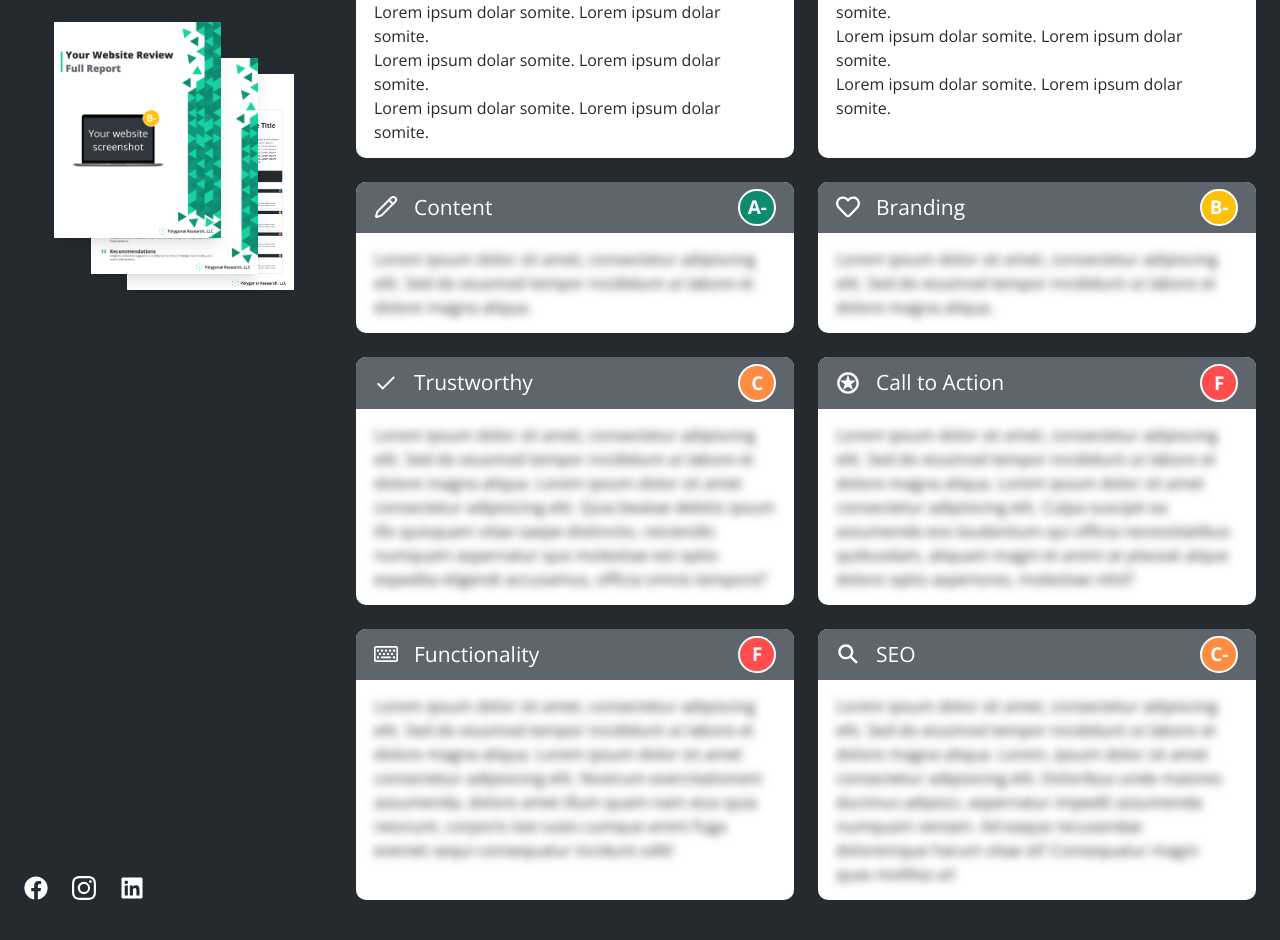
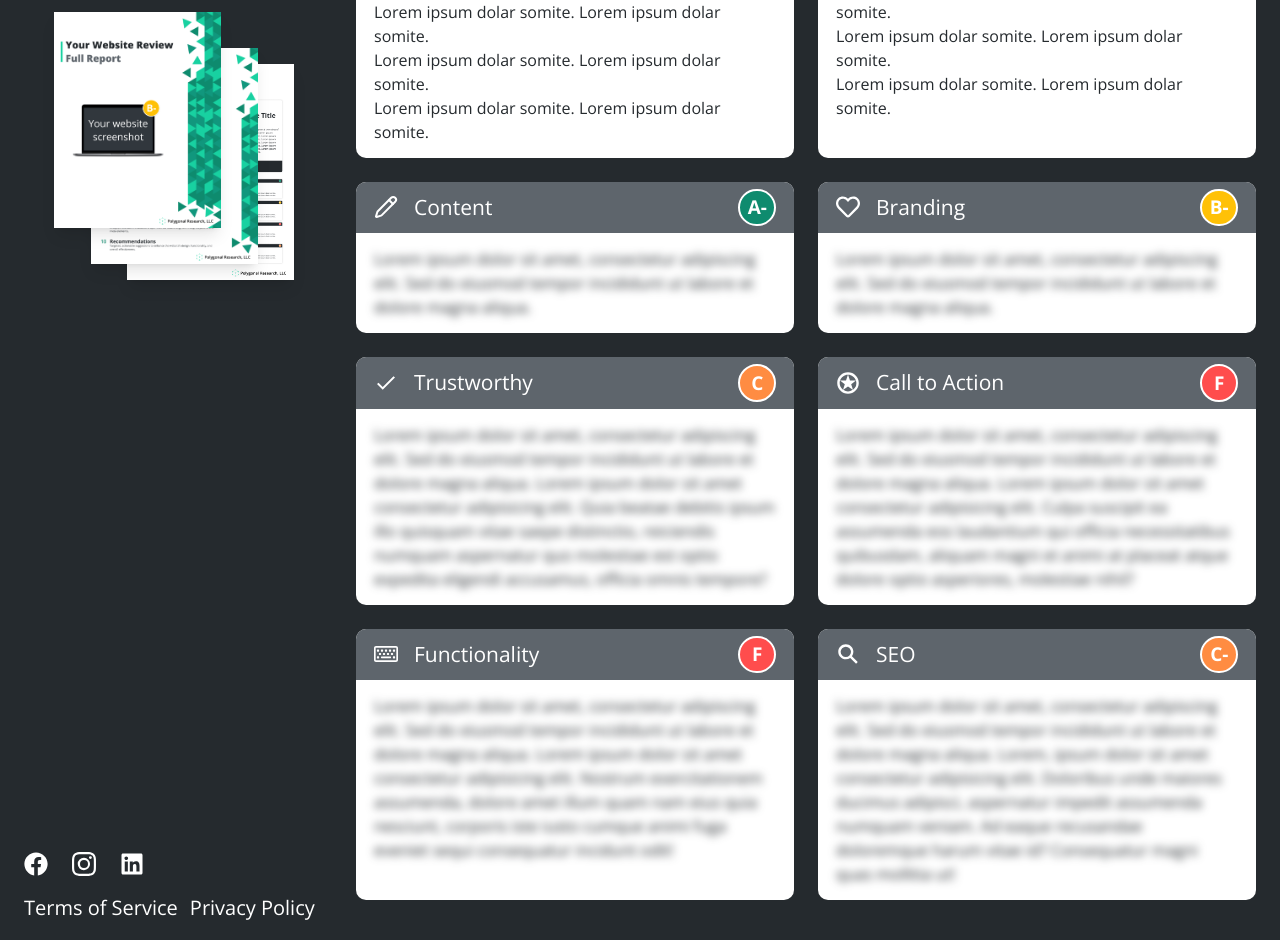
Before and after one commit to ShaYri12/web-review-with-ai, a Next.js app: page /your-report in a window 1280 px wide. Shown: the part 781-1721 px from the top of the page. Built offline with nearby package versions, Linux system fonts and the light colour scheme.

Commit message:
all done

```diff
--- a/app/checkout/page.tsx
+++ b/app/checkout/page.tsx
@@ -11,6 +11,7 @@ import Footer from "../components/Footer";
 import { Elements } from "@stripe/react-stripe-js";
 import { loadStripe } from "@stripe/stripe-js";
 import convertToSubCurrency from "../lib/convertToSubCurrency";
+import Link from "next/link";
 
 if (process.env.NEXT_PUBLIC_STRIPE_PUBLIC_KEY === undefined) {
   throw new Error("NEXT_PUBLIC_STRIPE_PUBLIC_KEY is not defined");
@@ -88,8 +89,12 @@ export default function Checkout() {
                       />
                     </Elements>
                   </div>
-                  <div className="w-full md:flex hidden">
+                  <div className="w-full md:flex items-center gap-5 hidden">
                     <SocialLink />
+                    <div className="flex items-center gap-3">
+                      <Link href='/terms-and-service' className="text-nowrap text-white lg:text-[20px] md:text-[18px] text-base hover:text-cyan transition-all duration-300">Terms of Service</Link>
+                      <Link href='/privacy-policy' className="text-nowrap text-white lg:text-[20px] md:text-[18px] text-base hover:text-cyan transition-all duration-300">Privacy Policy</Link>
+                    </div>
                   </div>
                 </div>
               </div>
@@ -115,6 +120,7 @@ export default function Checkout() {
               </div>
               <div className="md:flex hidden absolute right-10 bottom-8">
                 <FooterLogo />
+
               </div>
             </div>
           </div>
--- a/app/your-report/page.tsx
+++ b/app/your-report/page.tsx
@@ -54,11 +54,10 @@ const Section: React.FC<SectionProps> = ({ icon, title, grade, content }) => {
         <GradeBadge grade={grade} />
       </div>
       <div
-        className={`md:px-[18px] px-4 py-[14px] ${
-          title !== "Visual Appeal" && title !== "Usability"
+        className={`md:px-[18px] px-4 py-[14px] ${title !== "Visual Appeal" && title !== "Usability"
             ? "blur-sm select-none"
             : ""
-        }`}
+          }`}
       >
         {content.list && (
           <ul className="list-disc md:ml-6 ml-5 mb-4 text-[#252A2E] md:text-[16px] text-[14px]">
@@ -205,11 +204,10 @@ export default function ReportPage() {
                 <div
                   ref={sectionRef}
                   className={`bg-[#252A2E] z-40 py-4 flex flex-col 2xl:gap-[40px] xl:gap-[35px] lg:gap-[30px] md:gap-[25px] gap-[20px] xl:mt-[30px] lg:mt-[25px]
-                  ${
-                    isSticky
+                  ${isSticky
                       ? "fixed top-0 left-0 right-0 px-4"
                       : "relative md:mt-[20px] mt-[15px]"
-                  }`}
+                    }`}
                 >
                   <h2 className="lg:text-[23px] md:text-[20px] text-[18px] font-bold">
                     Get your full detailed PDF report by email today!
@@ -228,7 +226,7 @@ export default function ReportPage() {
                   </Link>
                 </div>
 
-                <div className="relative mx-auto 3xl:w-[361px] lg:w-[240px] w-[220px] 3xl:h-[358.4px] 2xl:mt-[55px] xl:mt-[50px] lg:mt-[40px] md:mt-[30px] mt-[20px]">
+                <div className="relative mx-auto 3xl:w-[361px] lg:w-[240px] w-[220px] 3xl:h-[358.4px] 2xl:mt-[40px] xl:mt-[40px] lg:mt-[30px] md:mt-[30px] mt-[20px]">
                   {/* First page - back */}
                   <div className="absolute right-0 top-8 3xl:w-[361px] lg:w-[240px] w-[220px] 3xl:h-[190px] xl:h-[180px] lg:h-[170px] h-auto mt-[20px]">
                     <Image
@@ -266,8 +264,12 @@ export default function ReportPage() {
                   </div>
                 </div>
               </div>
-              <div className="lg:block hidden absolute bottom-0 left-0">
+              <div className="lg:block hidden absolute -bottom-10 left-0">
                 <SocialLink />
+                <div className="my-5 flex items-center gap-3">
+                  <Link href='/terms-and-service' className="text-nowrap text-white lg:text-[20px] md:text-[18px] text-base hover:text-cyan transition-all duration-300">Terms of Service</Link>
+                  <Link href='/privacy-policy' className="text-nowrap text-white lg:text-[20px] md:text-[18px] text-base hover:text-cyan transition-all duration-300">Privacy Policy</Link>
+                </div>
               </div>
             </div>
 
@@ -310,8 +312,11 @@ export default function ReportPage() {
               </div>
             </div>
           </div>
-          <div className="block lg:hidden mt-10">
+          <div className="flex flex-wrap gap-4 lg:hidden mt-10">
             <SocialLink />
+            <Link href='/terms-and-service' className="text-nowrap text-white lg:text-[20px] md:text-[18px] text-base hover:text-cyan transition-all duration-300">Terms of Service</Link>
+            <Link href='/privacy-policy' className="text-nowrap text-white lg:text-[20px] md:text-[18px] text-base hover:text-cyan transition-all duration-300">Privacy Policy</Link>
+
           </div>
         </div>
       </main>
```
